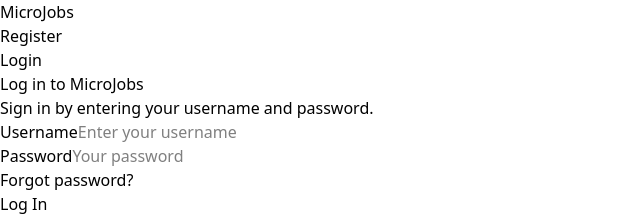
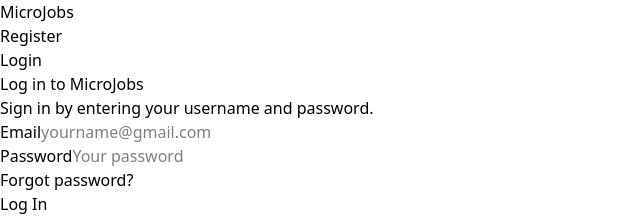
Before and after one commit to MicroJobsProject/microjobs, a React (Vite) app: page /login in a window 1280 px wide. Shown: the top 216 px of the page, without its empty margins (0-640 px from the left). Built offline with nearby package versions, Linux system fonts and the light colour scheme.

Commit message:
Update login functionality to use email instead of username and add Email validation.

```diff
--- a/src/pages/auth/LoginPage.tsx
+++ b/src/pages/auth/LoginPage.tsx
@@ -5,6 +5,7 @@
 import { useLoginAction, useUiResetError } from "../../store/hooks";
 import { useAppSelector } from "../../store";
 import { getUi } from "../../store/selectors";
+import { isValidGmail } from "../../utils/validation";
 
 function LoginPage() {
   const loginAction = useLoginAction();
@@ -13,13 +14,13 @@
   const { pending: isFetching, error } = useAppSelector(getUi);
 
   const [credentials, setCredentials] = useState({
-    username: "",
+    email: "",
     password: "",
     rememberMe: false,
   });
 
-  const { username, password, rememberMe } = credentials;
-  const isDisabled = !username || !password || isFetching;
+  const { email, password, rememberMe } = credentials;
+  const isDisabled = !email || !password || isFetching;
 
   function handleChange(event: ChangeEvent<HTMLInputElement>) {
     const { name, value, type, checked } = event.target;
@@ -31,7 +32,8 @@
 
   async function handleSubmit(event: FormEvent<HTMLFormElement>) {
     event.preventDefault();
-    await loginAction({ username, password, rememberMe });
+    if (!isValidGmail(email)) return;
+    await loginAction({ email, password, rememberMe });
   }
 
   return (
@@ -44,13 +46,13 @@
         </div>
 
         <div>
-          <label htmlFor="username">Username</label>
+          <label htmlFor="email">Email</label>
           <input
-            id="username"
-            type="text"
-            name="username"
-            placeholder="Enter your username"
-            value={username}
+            id="email"
+            type="email"
+            name="email"
+            placeholder="yourname@gmail.com"
+            value={email}
             onChange={handleChange}
           />
         </div>
--- a/src/pages/auth/service.ts
+++ b/src/pages/auth/service.ts
@@ -3,10 +3,17 @@
 import {
   setAuthorizationHeader,
   removeAuthorizationHeader,
+  client,
 } from "../../api/client";
 
 export interface LoginCredentials {
+  email: string;
+  password: string;
+}
+
+export interface RegisterCredentials {
   username: string;
+  email: string;
   password: string;
 }
 
@@ -21,18 +28,40 @@
   expiresIn?: number;
 }
 
+//REGISTER=====================================================================================
+export async function register(credentials: {
+  username: string;
+  email: string;
+  password: string;
+}) {
+  const { data } = await client.post("/api/auth/register", credentials);
+  const { accessToken } = data;
+
+  storage.setAuth(accessToken, false);
+
+  setAuthorizationHeader(accessToken);
+  return data;
+}
+
+//LOGIN=====================================================================================
 export async function login(
   credentials: LoginCredentials,
   rememberMe: boolean = false,
 ): Promise<LoginResponse> {
   try {
-    const response = await fetch("/api/auth/login", {
+    const response = await fetch(
+      `${import.meta.env.VITE_API_BASE_URL}/api/auth/login`,
+      {
         method: "POST",
         headers: {
           "Content-Type": "application/json",
         },
-      body: JSON.stringify(credentials),
-    });
+        body: JSON.stringify({
+          email: credentials.email,
+          password: credentials.password,
+        }),
+      },
+    );
 
     if (!response.ok) {
       const errorData = await response.json();
@@ -60,12 +89,13 @@
   }
 }
 
+//LOGOUT=====================================================================================
 export async function logout(): Promise<void> {
   try {
     const token = storage.getAuth();
 
     if (token) {
-      await fetch("/api/auth/logout", {
+      await fetch(`${import.meta.env.VITE_API_BASE_URL}/api/auth/logout`, {
         method: "POST",
         headers: {
           Authorization: `Bearer ${token}`,
@@ -85,17 +115,21 @@
   }
 }
 
+//INITIALIZE AUTH=====================================================================================
 export async function initializeAuth(): Promise<boolean> {
   const token = storage.getAuth();
 
   if (!token) return false;
 
   try {
-    const response = await fetch("/api/auth/verify", {
+    const response = await fetch(
+      `${import.meta.env.VITE_API_BASE_URL}/api/auth/verify`,
+      {
         headers: {
           Authorization: `Bearer ${token}`,
         },
-    });
+      },
+    );
 
     if (response.ok) {
       setAuthorizationHeader(token);
@@ -111,6 +145,7 @@
   }
 }
 
+//REFRESH TOKEN=====================================================================================
 export async function refreshToken(): Promise<string | null> {
   const refreshToken = storage.getRefreshToken();
 
@@ -119,13 +154,16 @@
   }
 
   try {
-    const response = await fetch("/api/auth/refresh", {
+    const response = await fetch(
+      `${import.meta.env.VITE_API_BASE_URL}/api/auth/refresh`,
+      {
         method: "POST",
         headers: {
           "Content-Type": "application/json",
         },
         body: JSON.stringify({ refreshToken }),
-    });
+      },
+    );
 
     if (!response.ok) {
       throw new Error("Token refresh failed");
--- a/src/pages/auth/types.ts
+++ b/src/pages/auth/types.ts
@@ -1,7 +1,5 @@
-// pages/auth/types.ts
-
 export interface Credentials {
-  username: string;
+  email: string;
   password: string;
 }
 
--- a/src/store/actions.ts
+++ b/src/store/actions.ts
@@ -108,9 +108,9 @@
   return async function (dispatch, _getState, { api, router, storage }) {
     dispatch(authLoginPending());
     try {
-      const { username, password, rememberMe = false } = credentials;
+      const { email, password, rememberMe = false } = credentials;
 
-      await api.auth.login({ username, password }, rememberMe);
+      await api.auth.login({ email, password }, rememberMe);
 
       dispatch(authLoginFulfilled());
 
--- /dev/null
+++ b/src/utils/validation.ts
@@ -0,0 +1,3 @@
+export const isValidGmail = (email: string): boolean => {
+  return /^[a-zA-Z0-9._%+-]+@gmail\.com$/.test(email);
+};
```
Also changed, not shown: 2 other files (tests, documents, lock files or other folders). Lines whose indentation alone changed are shown as unchanged.
